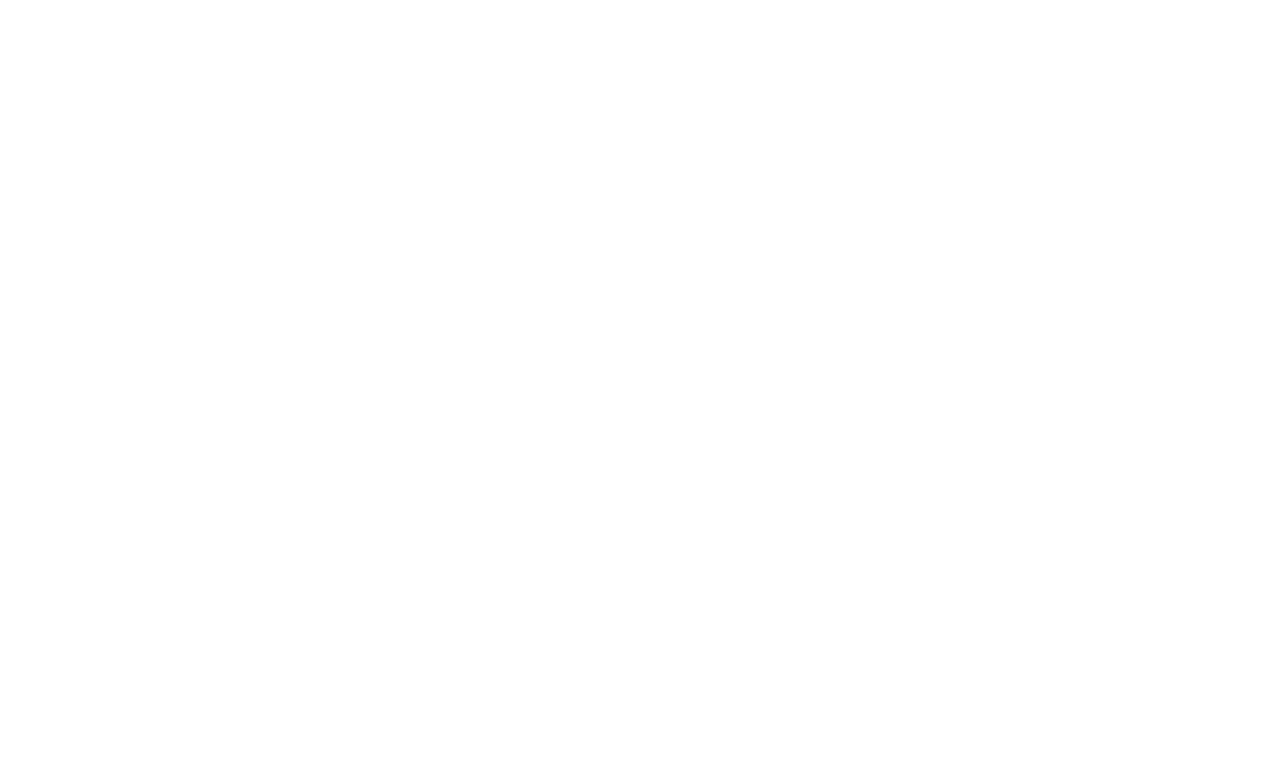
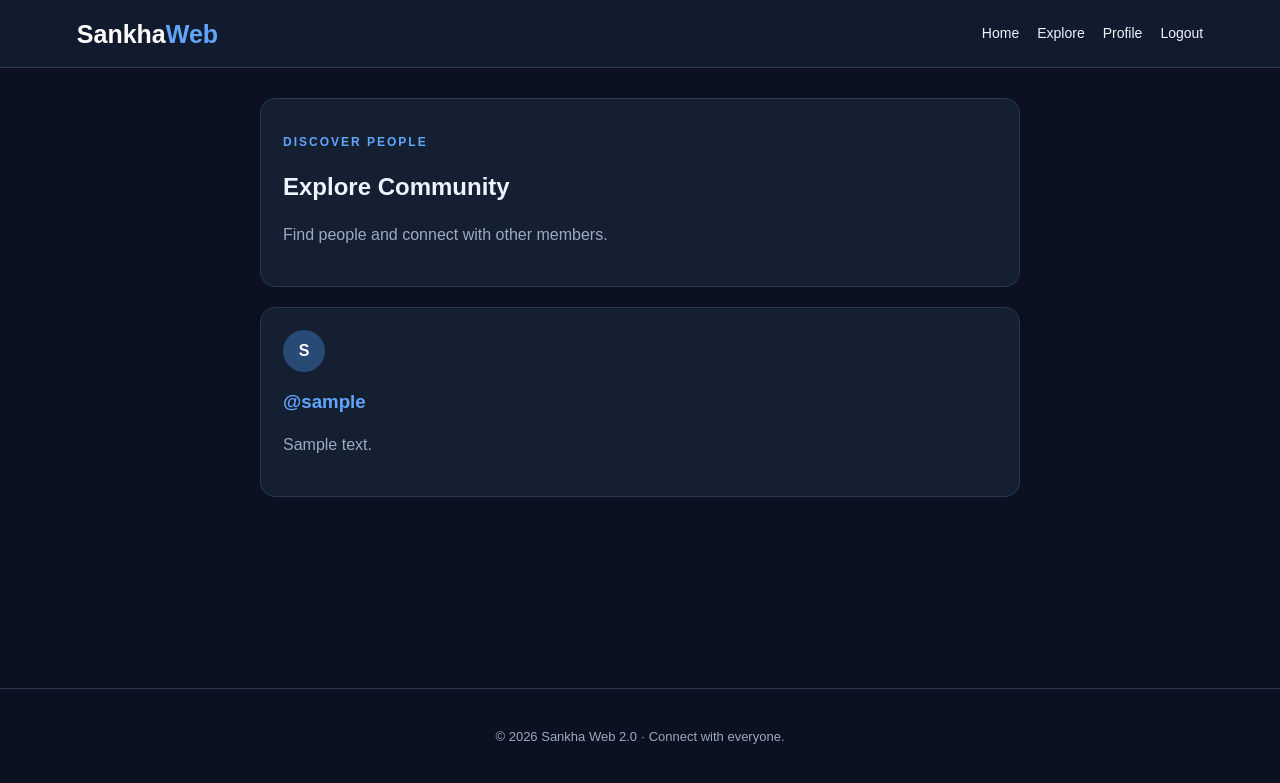
Before and after one commit to antaragarain-rgb/Sankha-Web-2.0, a Flask app: page /explore in a window 1280 px wide. Before the commit the part shown is empty. Shown: the top 783 px of the page. Run offline with Flask 3, Linux system fonts and the light colour scheme; a user stored in the database is signed in; tables that the repository leaves empty hold one stand-in row (values such as "Sample post"); some libraries are stand-ins or nearby versions.

Commit message:
Add explore page

```diff
--- a/templates/explore.html
+++ b/templates/explore.html
@@ -0,0 +1,42 @@
+{% extends "base.html" %}
+{% block title %}Explore · {{ site_name }}{% endblock %}
+
+{% block content %}
+<section class="panel">
+    <p class="eyebrow">DISCOVER PEOPLE</p>
+    <h1>Explore Community</h1>
+    <p class="muted">Find people and connect with other members.</p>
+</section>
+
+<section class="user-grid">
+    {% for user in users %}
+    <article class="panel user-card">
+        <div class="avatar">
+            {{ user.username[:1]|upper }}
+        </div>
+
+        <h3>
+            <a class="username"
+               href="{{ url_for('profile', username=user.username) }}">
+                @{{ user.username }}
+            </a>
+        </h3>
+
+        <p class="muted">
+            {{ user.bio or "No bio added yet." }}
+        </p>
+
+        {% if current_user.is_authenticated and current_user.id != user.id %}
+            <a class="primary"
+               href="{{ url_for('private_messages', username=user.username) }}">
+                Message
+            </a>
+        {% endif %}
+    </article>
+    {% else %}
+    <div class="panel empty">
+        <p>No members to explore yet.</p>
+    </div>
+    {% endfor %}
+</section>
+{% endblock %}
```
